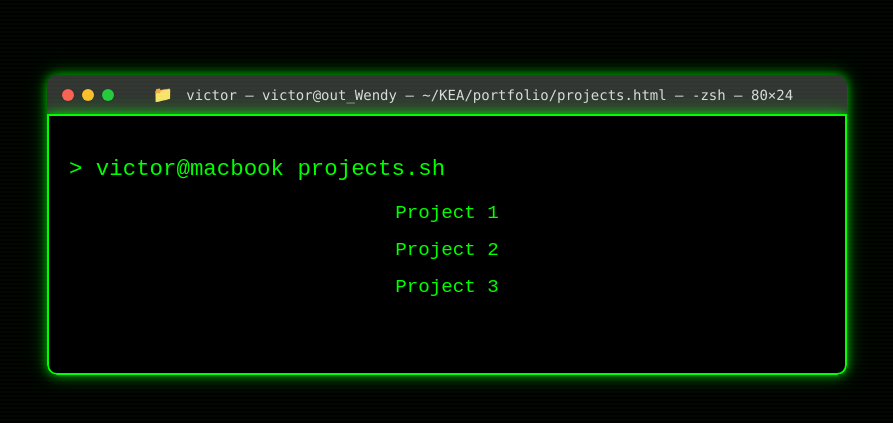
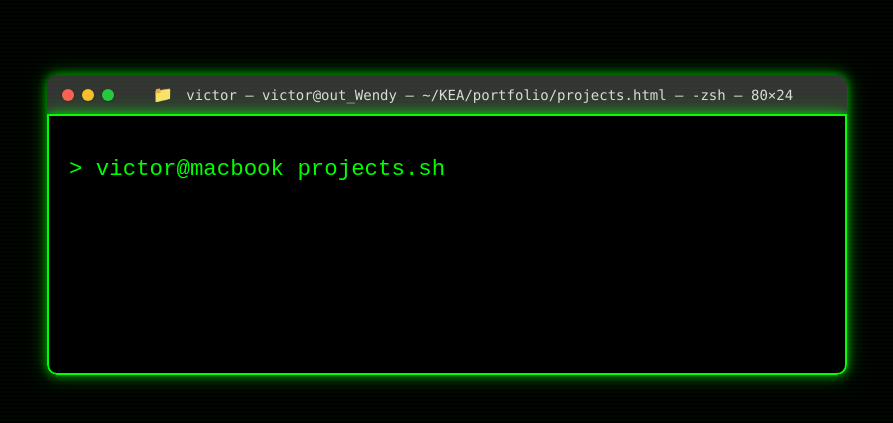
Before and after one commit to VictorBischoff/VictorBischoff.github.io, a plain HTML site: page projects.html in a window 1280 px wide. Shown: the part 175-598 px from the top of the page, without its empty margins (193-1086 px from the left). Drawn offline with Linux system fonts and the light colour scheme.

Commit message:
removed example projects

```diff
--- a/projects.html
+++ b/projects.html
@@ -26,9 +26,6 @@
                 <pre id="typing-text" class="terminal-text"></pre>
                 <!-- Projects list will appear after typing effect -->
                 <ul id="projects-list" class="projects-list hidden">
-                    <li><a href="https://github.com/your-github/project1" target="_blank">Project 1</a></li>
-                    <li><a href="https://github.com/your-github/project2" target="_blank">Project 2</a></li>
-                    <li><a href="https://github.com/your-github/project3" target="_blank">Project 3</a></li>
                 </ul>
             </div>
         </div>
```
